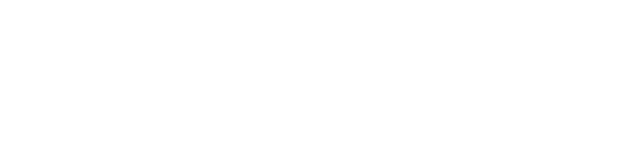
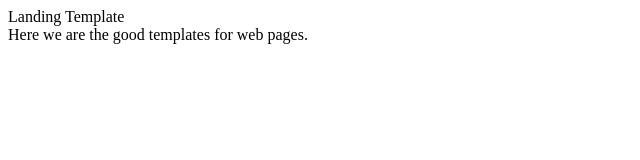
Before and after one commit to barathrahav/CSS-Repo, a plain HTML site: page Phamplet/phamplet.html in a window 1280 px wide. Shown: the whole page, without its empty margins (0-640 px from the left). Drawn offline with Linux system fonts and the light colour scheme.

Commit message:
Added some changes

```diff
--- a/Phamplet/phamplet.css
+++ b/Phamplet/phamplet.css
@@ -0,0 +1,4 @@
+.title{
+    font-size: 50px;
+    font-weight: 700;
+}
--- a/Phamplet/phamplet.html
+++ b/Phamplet/phamplet.html
@@ -7,6 +7,13 @@
     <title>Phamplet</title>
 </head>
 <body>
-
+    <div class="container">
+        <div class="title">
+            Landing Template
+        </div>
+        <div class="content">
+            Here we are the good templates for web pages.
+        </div>
+    </div>
 </body>
 </html>
```
